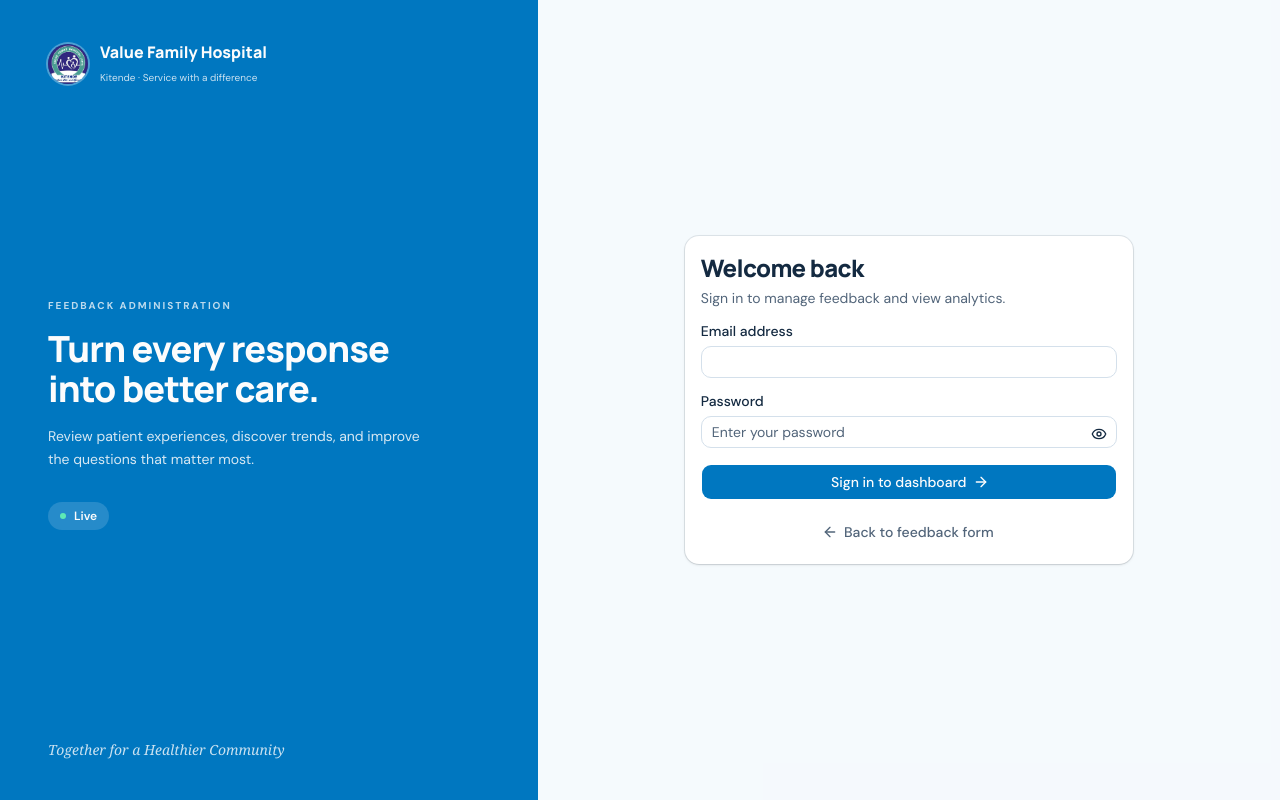
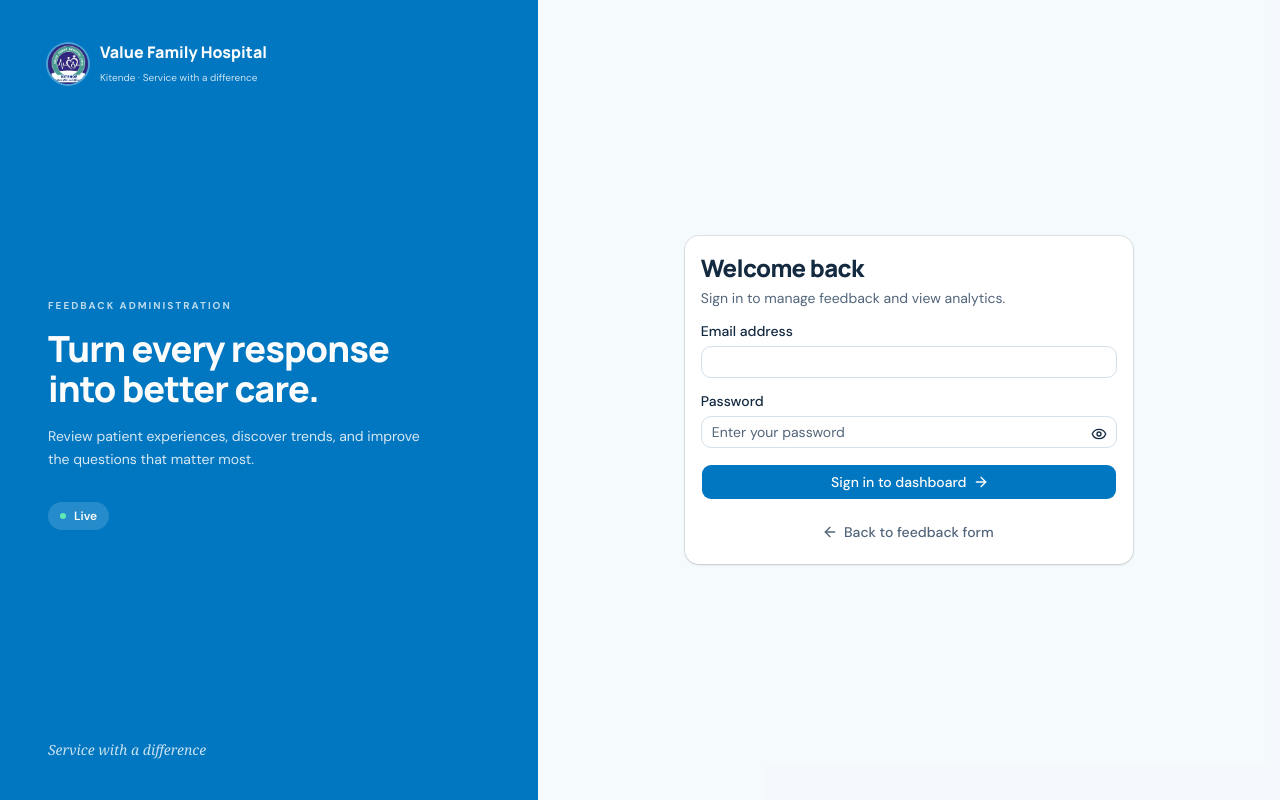
Before and after one commit to vaniahchris/hospital, a Next.js app: page /admin/login in a window 1280 px wide. Built offline with nearby package versions, Linux system fonts and the light colour scheme; no server answers.

Commit message:
slogan changes

```diff
--- a/app/admin/login/page.tsx
+++ b/app/admin/login/page.tsx
@@ -71,7 +71,7 @@ export default function AdminLogin() {
           <BadgeLive />
         </div>
         <p className="relative z-10 font-serif text-sm text-primary-foreground/80 italic">
-          Together for a Healthier Community
+          Service with a difference
         </p>
       </section>
 
--- a/app/page.tsx
+++ b/app/page.tsx
@@ -217,7 +217,7 @@ export default function Home() {
               <h1 ref={heading} tabIndex={-1}>Thank You!</h1>
               <p>Your feedback helps us provide<br />better care for everyone.</p>
               <button className="primary" onClick={restart}>Submit another response <Icon name="arrow" /></button>
-              <p className="community">Together for a Healthier Community</p>
+              <p className="community">Service with a difference</p>
               <div className="wave" />
             </div>
           ) : (
@@ -313,7 +313,7 @@ export default function Home() {
                       <p>Your feedback helps us provide better care for everyone.</p>
                     </div>
                   </div>
-                  <p className="community">Together for a Healthier Community</p>
+                  <p className="community">Service with a difference</p>
                   <div className="wave" />
                 </>
               )}
```
